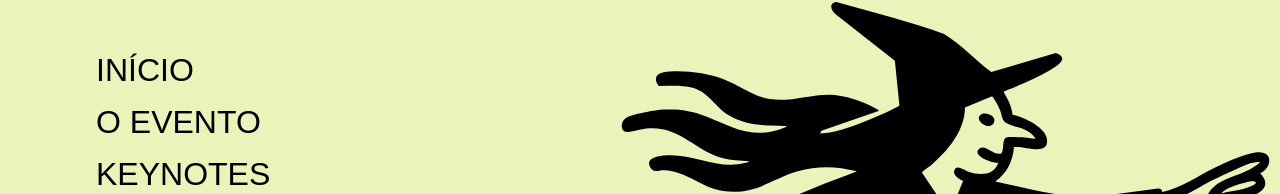
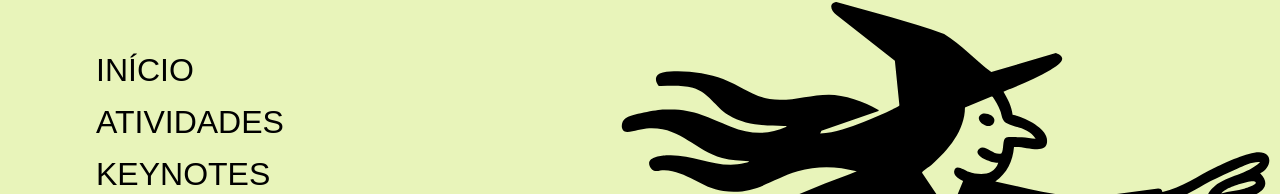
Before and after one commit to pythonbrasil/pybr2026-site, a React (Vite) app: page / in a window 1280 px wide. Both pictures are taken after a click on the element "MENU". Shown: the part 166-360 px from the top of the page. Built offline with nearby package versions, Linux system fonts and the light colour scheme; a web font is replaced by a local one.

Commit message:
fix: trocando botoes, pois "o evento" esta disponivel no header da tela

```diff
--- a/src/components/Header.tsx
+++ b/src/components/Header.tsx
@@ -38,7 +38,7 @@ export default function Header() {
                                         </div>
                                         <div className="Menu_itens_botoes_linha2">
                                             <Link to='/'><a href="/#HOME" onClick={() => setIsModalOpen(false)}>{t("header.menu.inicio")}</a></Link>
-                                            <HashLink smooth to="/#O_EVENTO" onClick={() => setIsModalOpen(false)}>{t("header.menu.oEvento")}</HashLink>
+                                            <Link to="/atividades" onClick={() => setIsModalOpen(false)}>ATIVIDADES</Link>
                                             <a href="/#KEYNOTES" onClick={() => setIsModalOpen(false)}>KEYNOTES</a>
                                             {/* <Link to="/programacao" onClick={() => setIsModalOpen(false)}>{t("header.menu.programacao")}</Link> */}
                                             <a href="/#GUIA_DA_CIDADE" onClick={() => setIsModalOpen(false)}>{t("header.menu.guiaDaCidade")}</a>
```
